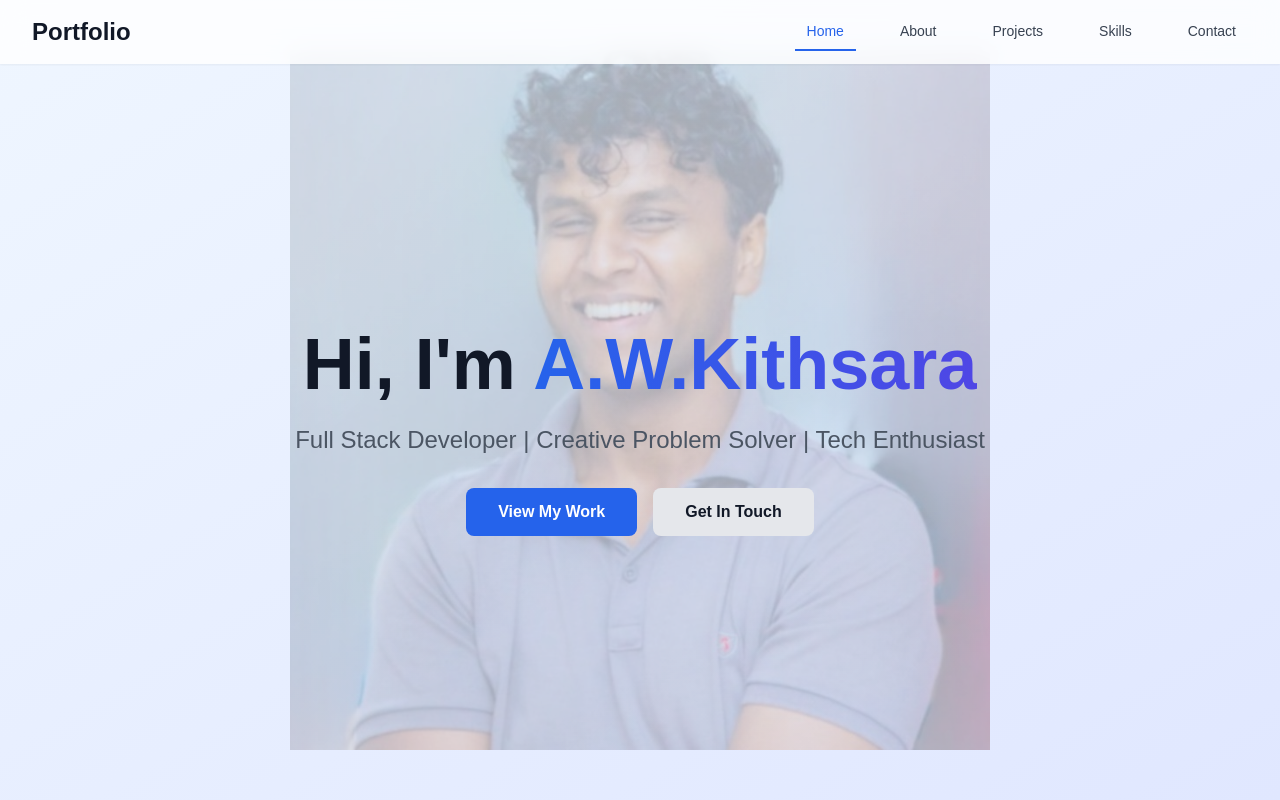
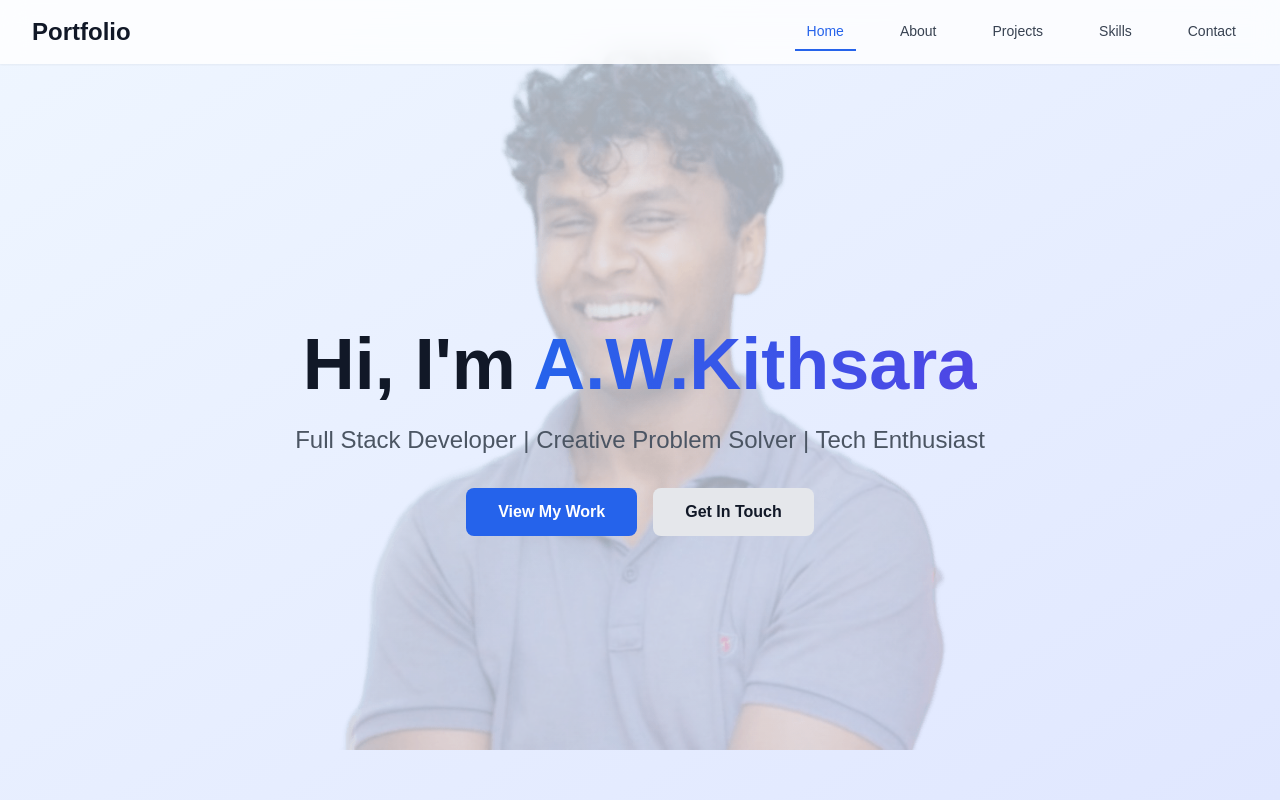
Before and after one commit to kithsr/Personal-Portfolio, a Next.js app: page / in a window 1280 px wide. Shown: the top 800 px of the page. Built offline with nearby package versions, Linux system fonts and the light colour scheme.

Commit message:
Use transparent profile image in Hero
Replace /profile.jpg with /profile-no-bg.png in components/Hero.tsx so the profile graphic renders without a background and blends with the hero overlay. Existing onError handler and layout are unchanged.

```diff
--- a/components/Hero.tsx
+++ b/components/Hero.tsx
@@ -10,7 +10,7 @@ export default function Hero() {
       <div className="absolute inset-0 flex items-center justify-center opacity-30 dark:opacity-20">
         <div className="relative w-[700px] h-[700px]">
           <img
-            src="/profile.jpg"
+            src="/profile-no-bg.png"
             alt="Profile"
             className="w-full h-full object-contain"
             onError={(e) => {
```
